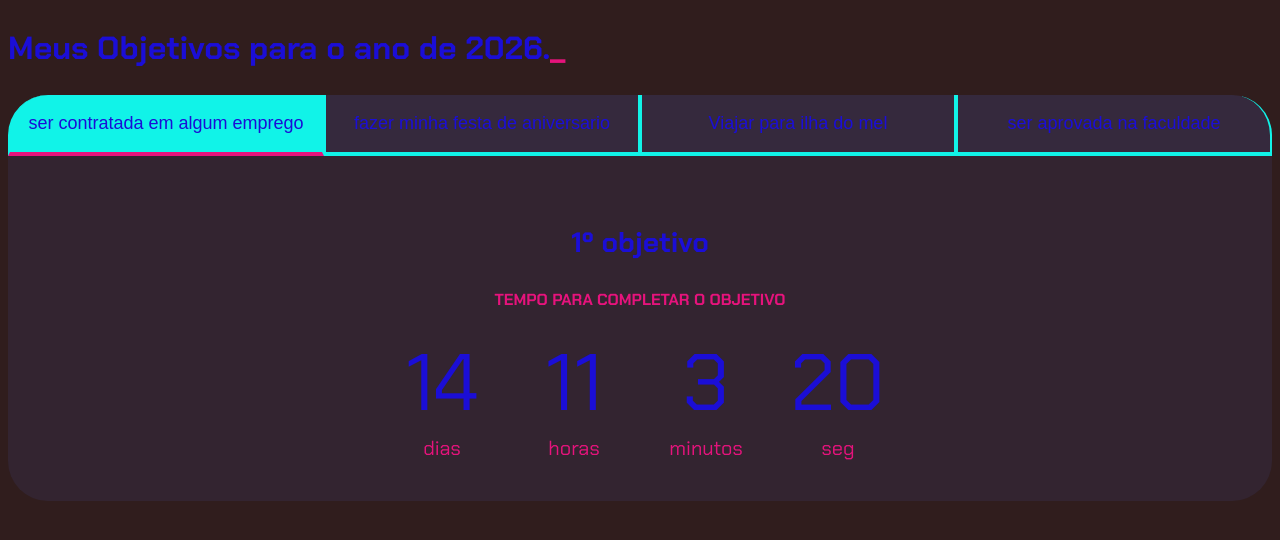
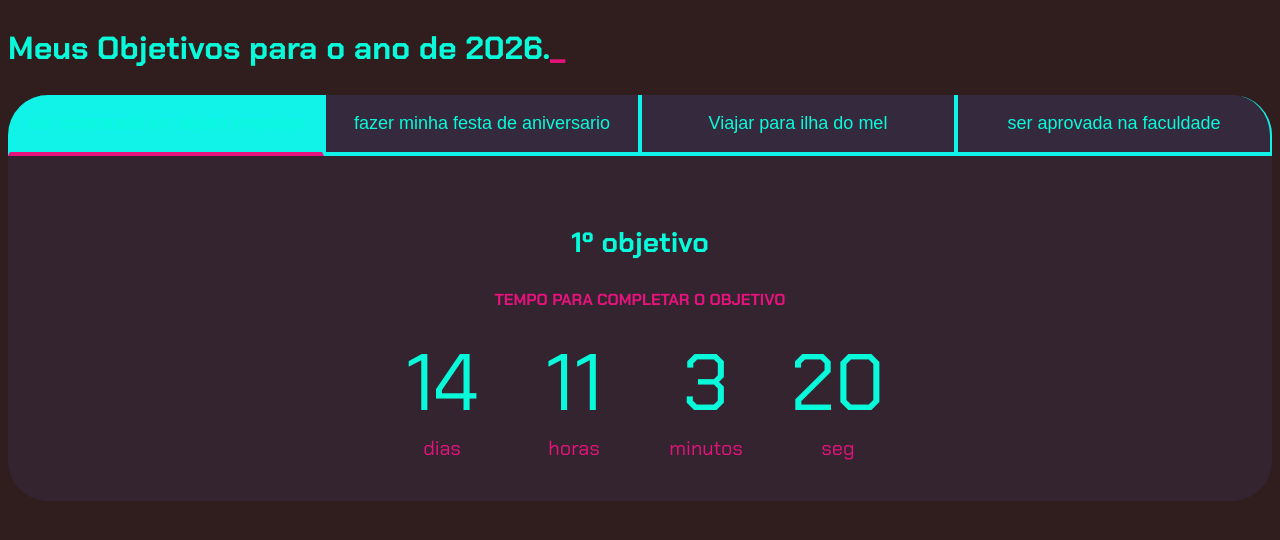
Before and after one commit to EmaanuellySilvaa/objetivo-futuros, a plain HTML site: page index.html in a window 1280 px wide. Drawn offline with Linux system fonts and the light colour scheme.

Commit message:
style.css

```diff
--- a/style.css
+++ b/style.css
@@ -4,7 +4,7 @@
 :root{
     --cor-de-fundo: #301d1d;
     --verde: #e6137c;
-    --branco: #1b0ed6;
+    --branco: #09fada;
     --botao-ativo: #11f3e8;
     --botao-inativo: rgba(58, 55, 94, 0.5);
     --texto-fundo: rgba(58, 55, 94, 0.3);
```
